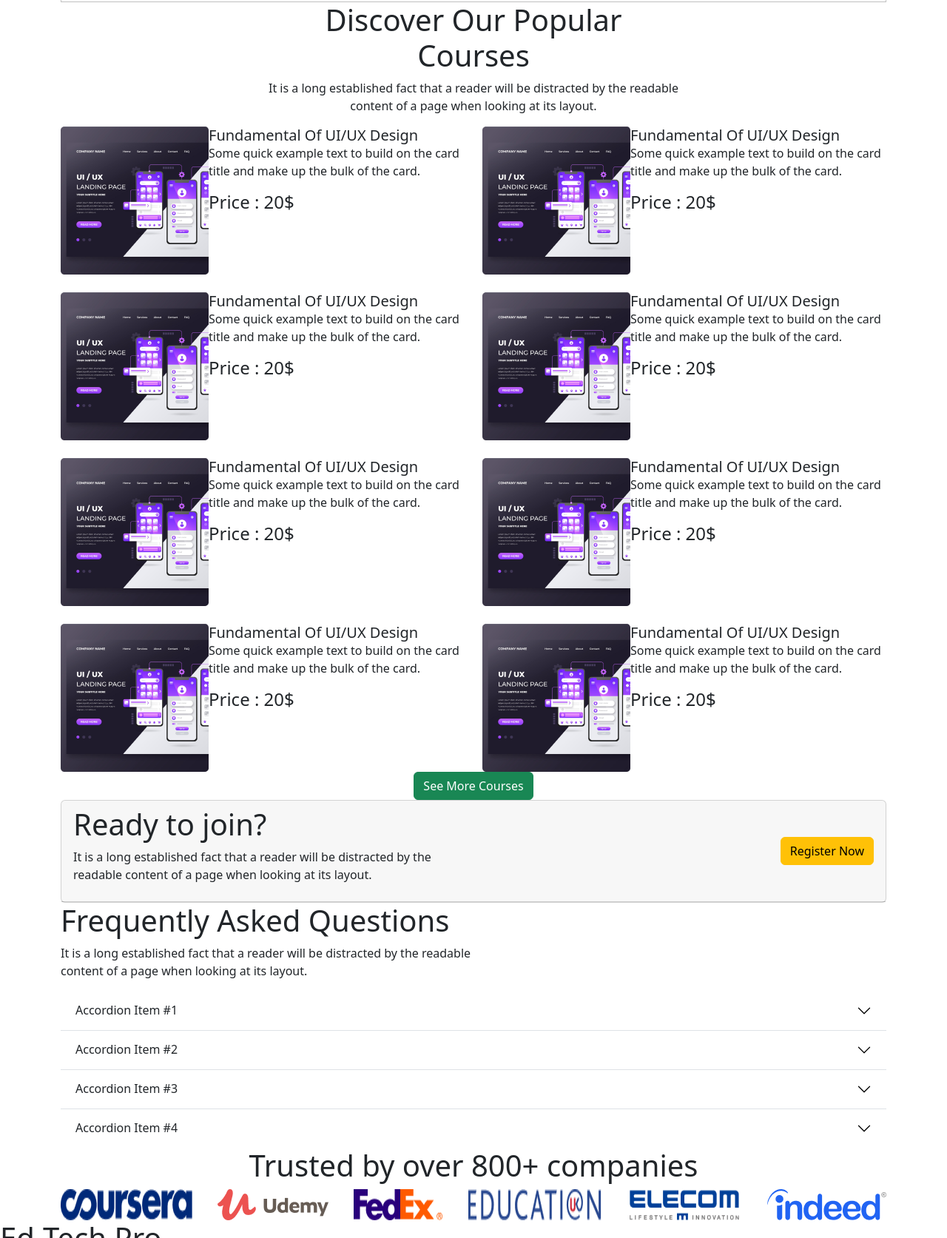
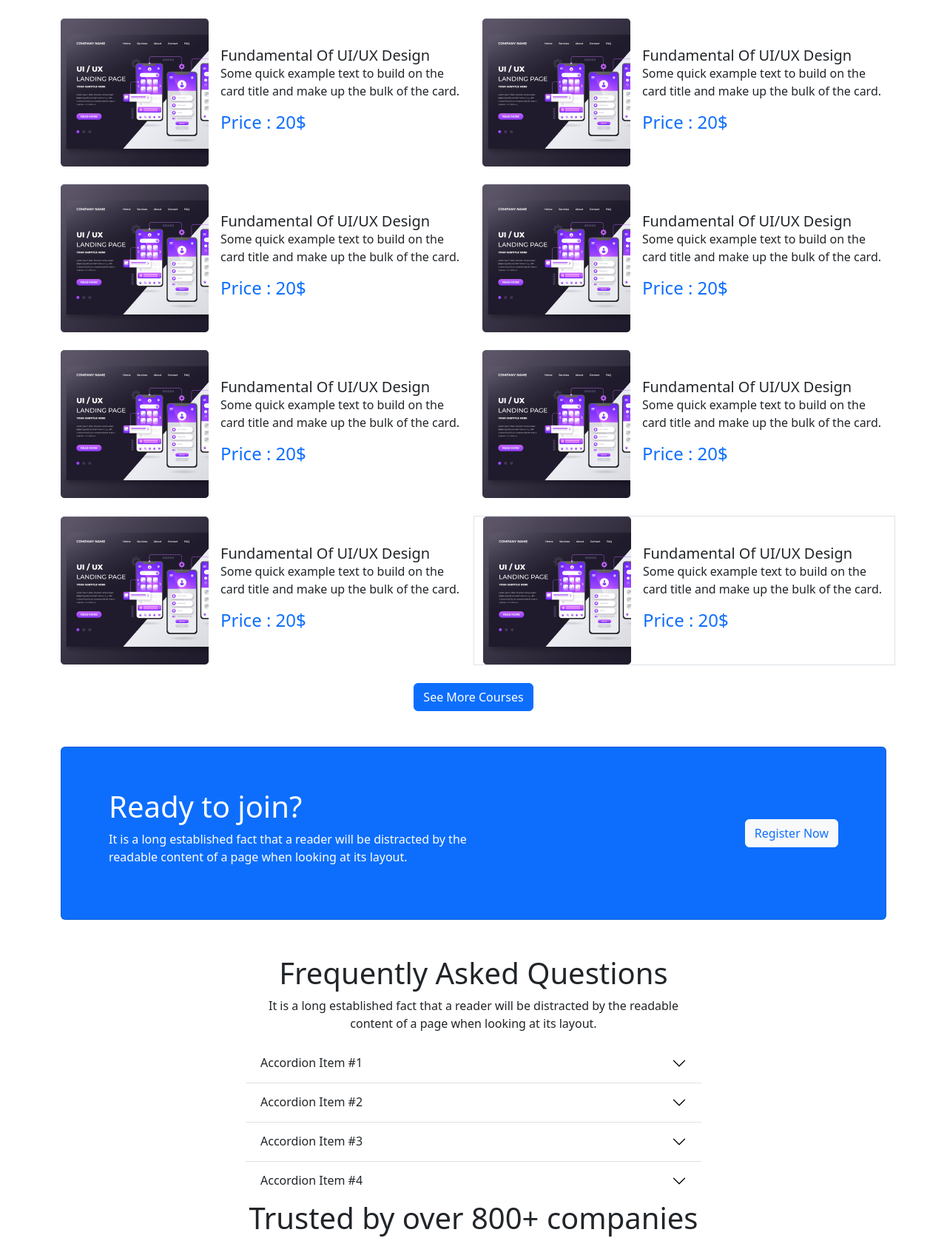
Before and after one commit to asm-junaid/Assainment-3, a plain HTML site: page index.html in a window 1280 px wide. Shown: the part 867-2540 px from the top of the page at 74% size. Drawn offline with nearby package versions, Linux system fonts and the light colour scheme.

Commit message:
slider and course section update

```diff
--- a/index.html
+++ b/index.html
@@ -5,6 +5,7 @@
     <meta name="viewport" content="width=device-width, initial-scale=1.0">
     <title>Ed-Teck Pro</title>
     <link rel="stylesheet" href="https://cdn.jsdelivr.net/npm/bootstrap@5.2.0/dist/css/bootstrap.min.css">
+    <link rel="stylesheet" href="styles/style.css">
 </head>
 <body>
 
@@ -58,24 +59,27 @@
             </div>
             <div class="carousel-inner">
               <div class="carousel-item active" data-bs-interval="10000">
-                <img src="..." class="d-block w-100" alt="...">
+                <img src="images/cover/cover-1.png" class="opacity-50 img-fluid d-block w-100" alt="...">
                 <div class="carousel-caption d-none d-md-block">
                   <h5>First slide label</h5>
                   <p>Some representative placeholder content for the first slide.</p>
+                  <a href="" class="btn btn-primary">Get Started</a>
                 </div>
               </div>
               <div class="carousel-item" data-bs-interval="2000">
-                <img src="..." class="d-block w-100" alt="...">
+                <img src="images/cover/cover-2.jpg" class="opacity-50 img-fluid d-block w-100" alt="...">
                 <div class="carousel-caption d-none d-md-block">
                   <h5>Second slide label</h5>
                   <p>Some representative placeholder content for the second slide.</p>
+                  <a href="" class="btn btn-primary">Get Started</a>
                 </div>
               </div>
               <div class="carousel-item">
-                <img src="..." class="d-block w-100" alt="...">
+                <img src="images/cover/cover-3.jpg" class="opacity-50 img-fluid d-block w-100" alt="...">
                 <div class="carousel-caption d-none d-md-block">
                   <h5>Third slide label</h5>
                   <p>Some representative placeholder content for the third slide.</p>
+                  <a href="" class="btn btn-primary">Get Started</a>
                 </div>
               </div>
             </div>
@@ -94,135 +98,135 @@
 
     <!-- course section start -->
 
-    <div class="container d-flex flex-column">
-        <div class="course-header-section">
+    <div class="container d-flex flex-column mt-5">
+        <div class="course-header-section  mb-5">
             <h1 class="text-center">Discover Our Popular<br>Courses</h1>
             <p class="text-center">It is a long established fact that a reader will be distracted by the readable<br>content of a page when looking at its layout.</p>
         </div>
         <div class="row row-cols-1 row-cols-md-2 g-4">
-            <div class="col d-flex">
+            <div class="col d-flex align-items-center">
               <div>
                 <img src="images/course/course-1.png">
               </div>
-              <div>
+              <div class="ms-3">
                 <div class="card-body">
                   <h5 class="card-title">Fundamental Of UI/UX Design
                 </h5>
                   <p class="card-text">Some quick example text to build on the card title and make up the bulk of the card.</p>
-                  <h4>Price : 20$</h4>
+                  <h4 class="text-primary">Price : 20$</h4>
                 </div>
               </div>
             </div>
-            <div class="col d-flex">
+            <div class="col d-flex align-items-center">
               <div>
                 <img src="images/course/course-1.png">
               </div>
-              <div>
+              <div class="ms-3">
                 <div class="card-body">
                   <h5 class="card-title">Fundamental Of UI/UX Design
                 </h5>
                   <p class="card-text">Some quick example text to build on the card title and make up the bulk of the card.</p>
-                  <h4>Price : 20$</h4>
+                  <h4 class="text-primary">Price : 20$</h4>
                 </div>
               </div>
             </div>
-            <div class="col d-flex">
+            <div class="col d-flex align-items-center">
               <div>
                 <img src="images/course/course-1.png">
               </div>
-              <div>
+              <div class="ms-3">
                 <div class="card-body">
                   <h5 class="card-title">Fundamental Of UI/UX Design
                 </h5>
                   <p class="card-text">Some quick example text to build on the card title and make up the bulk of the card.</p>
-                  <h4>Price : 20$</h4>
+                  <h4 class="text-primary">Price : 20$</h4>
                 </div>
               </div>
             </div>
-            <div class="col d-flex">
+            <div class="col d-flex align-items-center">
               <div>
                 <img src="images/course/course-1.png">
               </div>
-              <div>
+              <div class="ms-3">
                 <div class="card-body">
                   <h5 class="card-title">Fundamental Of UI/UX Design
                 </h5>
                   <p class="card-text">Some quick example text to build on the card title and make up the bulk of the card.</p>
-                  <h4>Price : 20$</h4>
+                  <h4 class="text-primary">Price : 20$</h4>
                 </div>
               </div>
             </div>
-            <div class="col d-flex">
+            <div class="col d-flex align-items-center">
               <div>
                 <img src="images/course/course-1.png">
               </div>
-              <div>
+              <div class="ms-3">
                 <div class="card-body">
                   <h5 class="card-title">Fundamental Of UI/UX Design
                 </h5>
                   <p class="card-text">Some quick example text to build on the card title and make up the bulk of the card.</p>
-                  <h4>Price : 20$</h4>
+                  <h4 class="text-primary">Price : 20$</h4>
                 </div>
               </div>
             </div>
-            <div class="col d-flex">
+            <div class="col d-flex align-items-center">
               <div>
                 <img src="images/course/course-1.png">
               </div>
-              <div>
+              <div class="ms-3">
                 <div class="card-body">
                   <h5 class="card-title">Fundamental Of UI/UX Design
                 </h5>
                   <p class="card-text">Some quick example text to build on the card title and make up the bulk of the card.</p>
-                  <h4>Price : 20$</h4>
+                  <h4 class="text-primary">Price : 20$</h4>
                 </div>
               </div>
             </div>
-            <div class="col d-flex">
+            <div class="col d-flex align-items-center">
               <div>
                 <img src="images/course/course-1.png">
               </div>
-              <div>
+              <div class="ms-3">
                 <div class="card-body">
                   <h5 class="card-title">Fundamental Of UI/UX Design
                 </h5>
                   <p class="card-text">Some quick example text to build on the card title and make up the bulk of the card.</p>
-                  <h4>Price : 20$</h4>
+                  <h4 class="text-primary">Price : 20$</h4>
                 </div>
               </div>
             </div>
-            <div class="col d-flex">
+            <div class="col d-flex align-items-center border">
               <div>
                 <img src="images/course/course-1.png">
               </div>
-              <div>
+              <div class="ms-3">
                 <div class="card-body">
                   <h5 class="card-title">Fundamental Of UI/UX Design
                 </h5>
                   <p class="card-text">Some quick example text to build on the card title and make up the bulk of the card.</p>
-                  <h4>Price : 20$</h4>
+                  <h4 class="text-primary">Price : 20$</h4>
                 </div>
               </div>
             </div>
         </div>
 
         <div class="d-flex justify-content-center">
-            <a  class="btn btn-success" href="">See More Courses</a>
+            <a  class="btn btn-primary mt-4 mb-5" href="">See More Courses</a>
         </div>
     </div>
 
     <!-- course section end -->
 
     <!-- ready to join section -->
-    <div class="container">
-        <div class="card">
-            <div class="card-header d-flex justify-content-between align-items-center">
+    <div class="container mb-5">
+        <div class="card bg-primary p-5">
+            <div class="card-header bg-transparent border border-0 d-flex justify-content-between align-items-center">
                 <div>
-                    <h1>Ready to join?</h1>
-                    <p>It is a long established fact that a reader will be distracted by the<br>readable content of a page when looking at its layout.</p>
+                    <h1 class="text-white">Ready to join?</h1>
+                    <p class="text-white">It is a long established fact that a reader will be distracted by the<br>readable content of a page when looking at its layout.</p>
                 </div>
                 <div>
-                    <a href="" class="btn btn-warning">Register Now</a>
+                    <a href="" class="btn btn-light text-primary ">Register Now</a>
                 </div>
             </div>
         </div>
@@ -231,10 +235,11 @@
 
     <!-- accordion start -->
 
-    <div class="container">
-      <div class="accordion-tittle-section">
+    <div class="container w-50">
+      <div class="accordion-tittle-section d-flex
+      flex-column align-items-center">
         <h1>Frequently Asked Questions</h1>
-        <p>It is a long established fact that a reader will be distracted by the readable<br>content of a page when looking at its layout.</p>
+        <p class="text-center">It is a long established fact that a reader will be distracted by the readable<br>content of a page when looking at its layout.</p>
       </div>
       <div class="accordion accordion-flush" id="accordionFlushExample">
         <div class="accordion-item">
```
Also changed, not shown: Styles/style.css (added), images/cover/cover-1.png, images/cover/cover-2.jpg, images/cover/cover-3.jpg.
